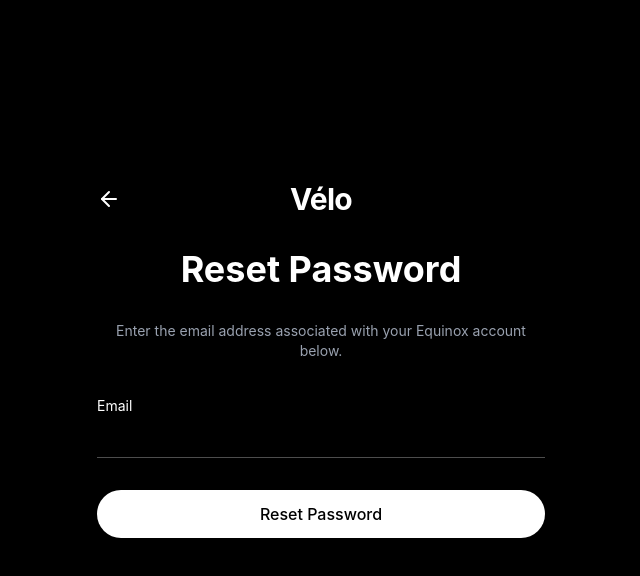
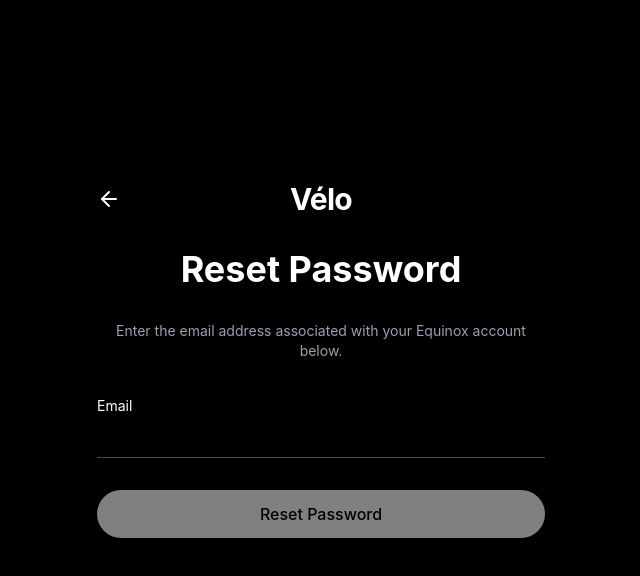
Before and after one commit to Nhlalo/VeloFitness, a React (Vite) app: page /signin in a window 1280 px wide. Both pictures are taken after a click on the button "Forgot Password". Shown: the top 576 px of the page, without its empty margins (319-959 px from the left). Built offline with nearby package versions, Linux system fonts and the light colour scheme; no server answers.

Commit message:
feat: set loading state for password resetting

```diff
--- a/src/pages/signin/ForgotPassword.tsx
+++ b/src/pages/signin/ForgotPassword.tsx
@@ -1,6 +1,6 @@
 import { useState } from "react";
 import { useNavigate } from "react-router";
-import { ArrowLeft } from "lucide-react";
+import { ArrowLeft, Loader2 } from "lucide-react";
 import { formFields } from "../../data/constants/inputsvalidation";
 import { isInputValid } from "../../utils/validateInputs";
 import apiRequest from "../../service/appApi";
@@ -30,6 +30,9 @@ export default function ForgotPassword({
   const handleResetPassword = async (e: React.SubmitEvent) => {
     e.preventDefault();
     if (loading) return;
+
+    setLoading(true);
+
     try {
       const response = await apiRequest("auth/reset-password-request", {
         email: resetEmail,
@@ -91,10 +94,17 @@ export default function ForgotPassword({
 
       <button
         type="submit"
-        disabled={!validateEmail}
-        className="w-full rounded-full bg-white py-3 font-medium text-black transition-all hover:bg-gray-200"
+        disabled={!validateEmail || loading}
+        className="flex w-full items-center justify-center gap-2 rounded-full bg-white py-3 font-medium text-black transition-all hover:bg-gray-200 disabled:cursor-not-allowed disabled:opacity-50"
       >
-        Reset Password
+        {loading ? (
+          <>
+            <Loader2 className="h-5 w-5 animate-spin text-black" />
+            Resetting...
+          </>
+        ) : (
+          "Reset Password"
+        )}
       </button>
     </form>
   );
```
